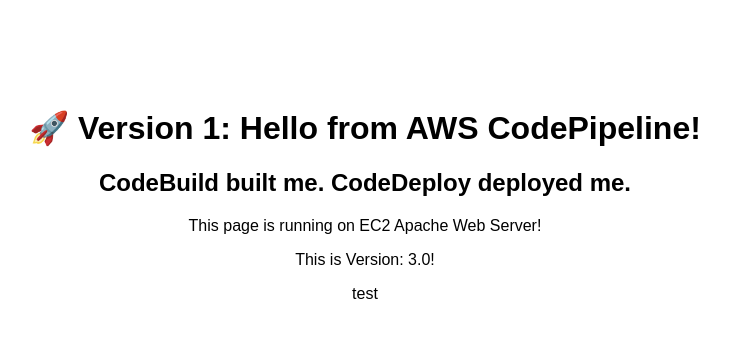
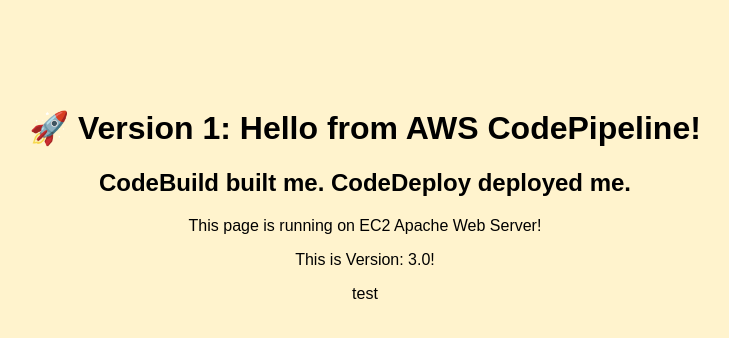
Before and after one commit to schogini/day19-pipeline-build-deploy-demo, a plain HTML site: page index.html in a window 1280 px wide. Shown: the whole page, without its empty margins (275-1004 px from the left). Drawn offline with Linux system fonts and the light colour scheme.

Commit message:
Version 3.0

```diff
--- a/index.html
+++ b/index.html
@@ -3,7 +3,7 @@
 <head>
   <title>Day 19 AWS CI/CD Demo</title>
 </head>
-<body style="font-family: Arial; text-align: center; padding-top: 80px;">
+<body style="font-family: Arial; text-align: center; padding-top: 80px; background-color: #fff3cd;">
   <h1>🚀 Version 1: Hello from AWS CodePipeline!</h1>
   <h2>CodeBuild built me. CodeDeploy deployed me.</h2>
   <p>This page is running on EC2 Apache Web Server!</p>
```
